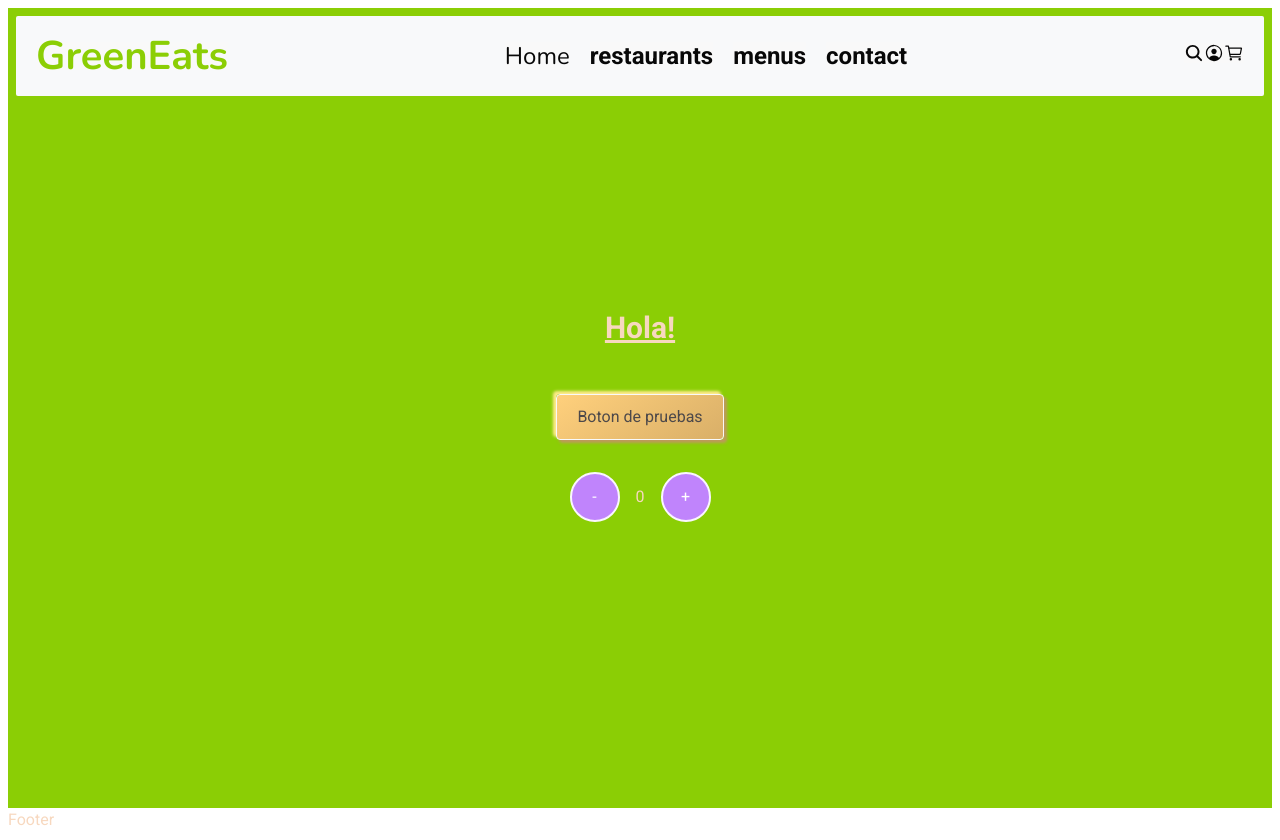
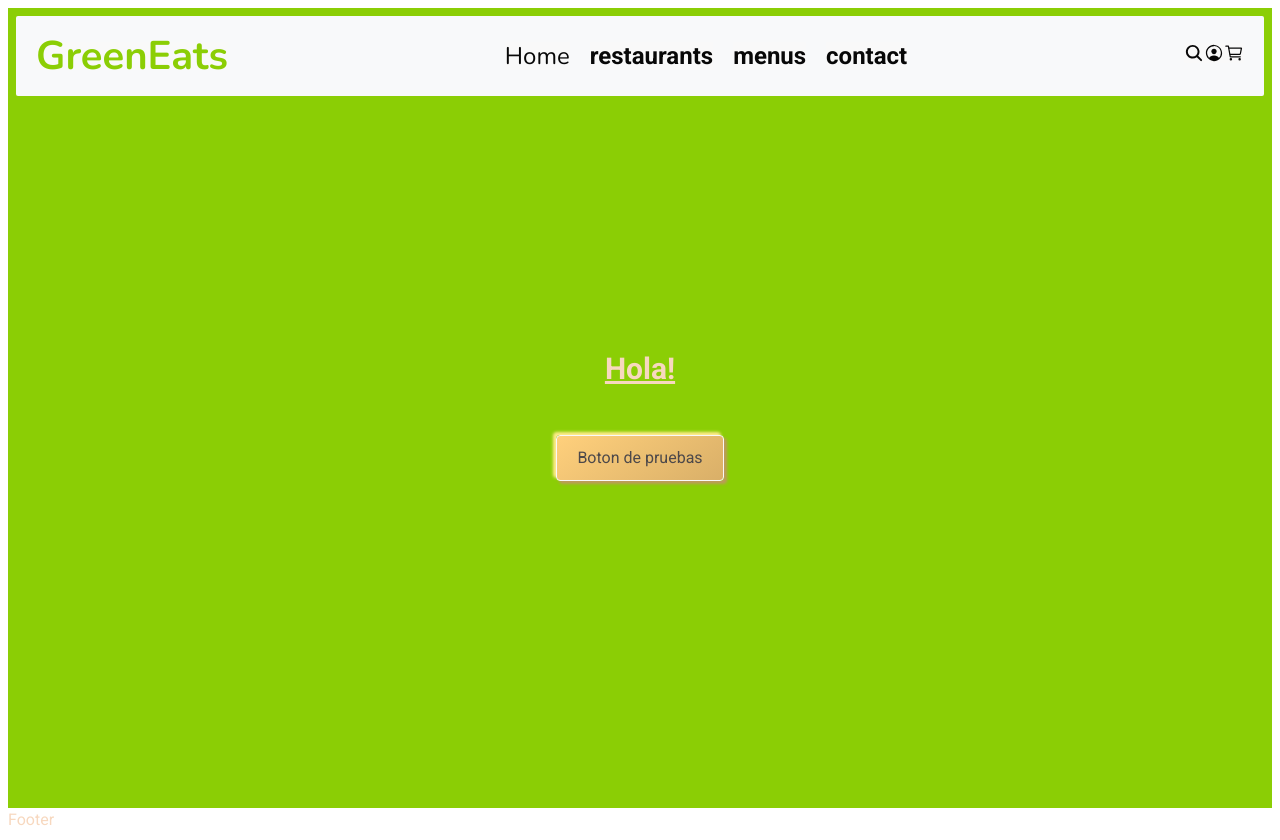
Before and after one commit to manuelperezdearce/s10-nc, a React (Vite) app in the folder frontend/: page / in a window 1280 px wide. Built offline with nearby package versions, Linux system fonts and the light colour scheme; the HTML template or start-up script is replaced by a standard one.

Commit message:
eliminando el componente counter

```diff
--- a/frontend/src/app/store.js
+++ b/frontend/src/app/store.js
@@ -1,11 +1,9 @@
 import { configureStore } from '@reduxjs/toolkit'
-import counterReducer from '../features/counter/counterSlice'
 import authReducer from '../features/auth/authSlice'
 import productReducer from '../features/product/productSlice'
 
 export const store = configureStore({
   reducer: {
-    counter: counterReducer,
     auth: authReducer,
     product: productReducer
   }
--- a/frontend/src/components/counter/Counter.jsx
+++ /dev/null
@@ -1,33 +0,0 @@
-import React from 'react'
-import { useDispatch, useSelector } from 'react-redux'
-import { decrement, increment } from '../../features/counter/counterSlice'
-
-const Counter = () => {
-  const count = useSelector((state) => state.counter.value)
-  const dispatch = useDispatch()
-
-  return (
-    <div>
-      <div className='flex justify-center items-center content-center gap-[1rem]'>
-
-        <button
-          className='w-[50px] h-[50px] bg-purple-400 rounded-full border-purple-50 border-2 text-white hover:text-purple-500 hover:bg-slate-400 transition-all ease-in duration-200'
-          aria-label='Decrement value'
-          onClick={() => dispatch(decrement())}
-        >
-          -
-        </button>
-        <span>{count}</span>
-        <button
-          className='w-[50px] h-[50px] bg-purple-400 rounded-full border-purple-50 border-2 text-white hover:text-purple-500 hover:bg-slate-400 transition-all ease-in duration-200'
-          aria-label='Increment value'
-          onClick={() => dispatch(increment())}
-        >
-          +
-        </button>
-      </div>
-    </div>
-  )
-}
-
-export default Counter
--- a/frontend/src/features/auth/authSlice.js
+++ b/frontend/src/features/auth/authSlice.js
@@ -3,8 +3,7 @@ import { createSlice } from '@reduxjs/toolkit'
 export const authSlice = createSlice({
   name: 'Auth',
   initialState: {},
-  reducers: {},
-  extraReducers: {}
+  reducers: {}
 })
 
 export default authSlice.reducer
--- a/frontend/src/features/counter/counterSlice.js
+++ /dev/null
@@ -1,26 +0,0 @@
-import { createSlice } from '@reduxjs/toolkit'
-
-const initialState = {
-  value: 0
-}
-
-export const counterSlice = createSlice({
-  name: 'counter',
-  initialState,
-  reducers: {
-    increment: (state) => {
-      state.value += 1
-    },
-    decrement: (state) => {
-      state.value -= 1
-    },
-    incrementByAmount: (state, action) => {
-      state.value += action.payload
-    }
-  }
-})
-
-// Action creators are generated for each case reducer function
-export const { increment, decrement, incrementByAmount } = counterSlice.actions
-
-export default counterSlice.reducer
--- a/frontend/src/features/product/productSlice.js
+++ b/frontend/src/features/product/productSlice.js
@@ -3,7 +3,6 @@ import { createSlice } from '@reduxjs/toolkit'
 export const productSlice = createSlice({
   name: 'product',
   initialState: {},
-  reducers: {},
-  extraReducers: {}
+  reducers: {}
 })
 export default productSlice.reducer
--- a/frontend/src/layout/Main/Main.jsx
+++ b/frontend/src/layout/Main/Main.jsx
@@ -1,5 +1,4 @@
 import React from 'react'
-import Counter from '../../components/counter/Counter'
 
 const Main = () => {
   return (
@@ -8,7 +7,6 @@ const Main = () => {
         Hola!
       </h1>
       <button className='botonPruebas'>Boton de pruebas</button>
-      <Counter />
     </div>
   )
 }
```
Also changed, not shown: frontend/src/components/componente1/Componente1.jsx (deleted).
